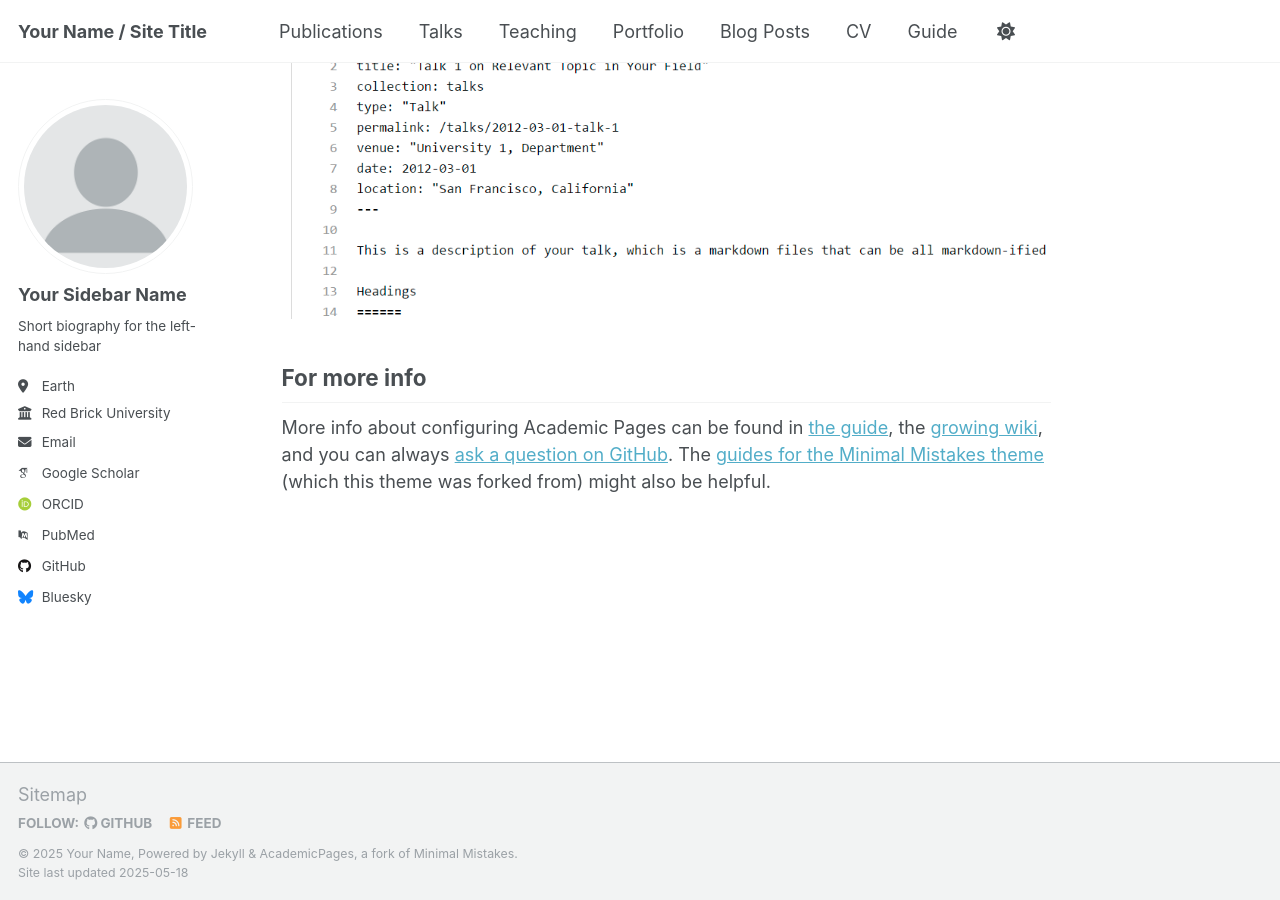
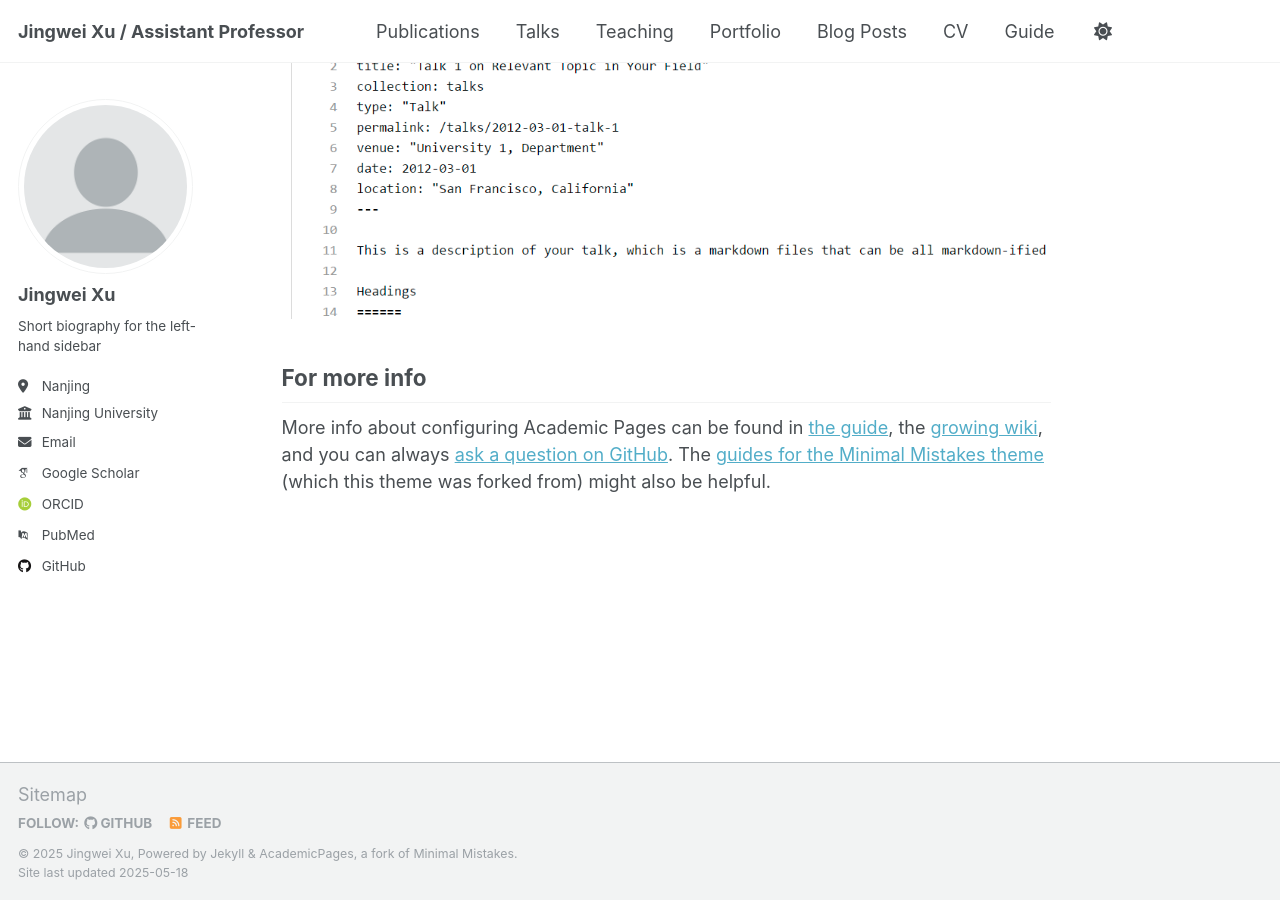
Before and after one commit to NJUDeepEngine/jingweixu, a Jekyll site: the page built from _pages/about.md, in a window 1280 px wide and 900 px high, scrolled down 2636 px. Built offline with Jekyll 4.4.1, drawn with Linux system fonts in a browser that asks for light colours; some web fonts are replaced.

Commit message:
Update _config.yml

```diff
--- a/_config.yml
+++ b/_config.yml
@@ -9,13 +9,13 @@
 # Basic Site Settings
 locale                   : "en-US"
 site_theme               : "default"
-title                    : "Your Name / Site Title"
+title                    : "Jingwei Xu / Assistant Professor"
 title_separator          : "-"
-name                     : &name "Your Name"
-description              : &description "personal description"
-url                      : https://academicpages.github.io # the base hostname & protocol for your site e.g. "https://[your GitHub username].github.io" or if you already have some other page hosted on Github then use "https://[your GitHub username].github.io/[Your Repo Name]"
+name                     : &name "Jingwei Xu"
+description              : &description "Assistant Professor at Nanjing University"
+url                      : https://njudeepengine.github.io/jingweixu # the base hostname & protocol for your site e.g. "https://[your GitHub username].github.io" or if you already have some other page hosted on Github then use "https://[your GitHub username].github.io/[Your Repo Name]"
 baseurl                  : "" # the subpath of your site, e.g. "/blog"
-repository               : "academicpages/academicpages.github.io"
+repository               : "njudeepengine/jingweixu.github.io"
 
 # Site Author - The following control what appear as part of the author content on the side bar.
 #               If a field is blank the icon and link will not appear, otherwise it will be shown.
@@ -23,18 +23,18 @@ repository               : "academicpages/academicpages.github.io"
 author:
   # Biographic information
   avatar           : "profile.png"
-  name             : "Your Sidebar Name"
+  name             : "Jingwei Xu"
   pronouns         : # example: "she/her"
   bio              : "Short biography for the left-hand sidebar"
-  location         : "Earth"
-  employer         : "Red Brick University"
+  location         : "Nanjing"
+  employer         : "Nanjing University"
   uri              : # URL
-  email            : "none@example.org"
+  email            : "jingweix@nju.edu.cn"
 
   # Academic websites
   academia         : # URL
   arxiv            : # URL - Update with the correct link to your profile
-  googlescholar    : "https://scholar.google.com/citations?user=PS_CX0AAAAAJ"
+  googlescholar    : "https://scholar.google.com/citations?user=15maGTwAAAAJ&hl=en"
   impactstory      : # URL
   orcid            : "http://orcid.org/yourorcidurl"
   semantic         : # URL
@@ -46,12 +46,12 @@ author:
   bitbucket        : # Username - Update with your username on the site
   codepen          : # Username
   dribbble         : # Username
-  github           : "academicpages"
+  github           : "ParagonLight"
   kaggle           : # Username
   stackoverflow    : # User number or user number and name (i.e., use "1" or "1/jeff-atwood")
 
   # Social media
-  bluesky          : "bsky.app" # Replace this with you Bluesky username
+  bluesky          : #"bsky.app" # Replace this with you Bluesky username
   facebook         : # Username
   flickr           : # Username
   foursquare       : # Username
```
